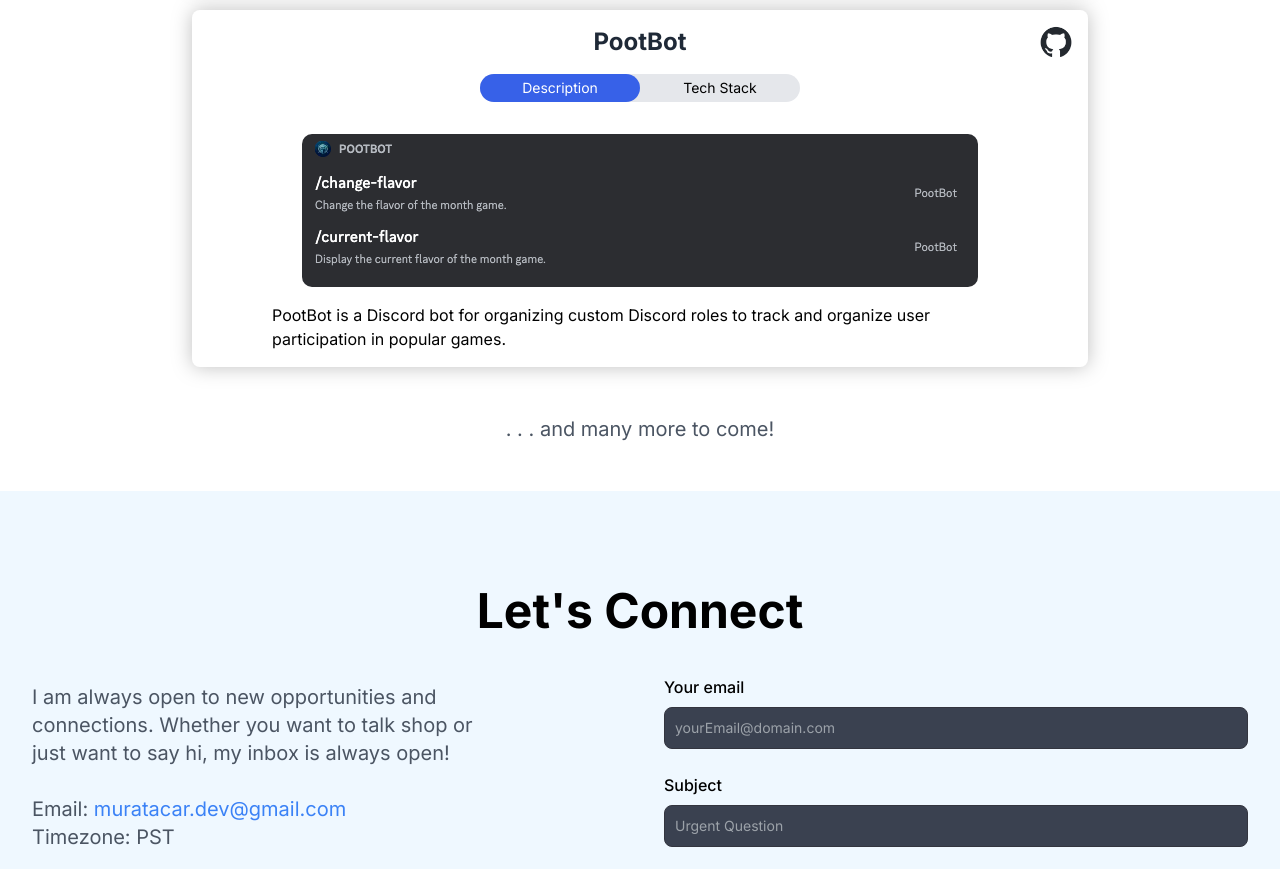
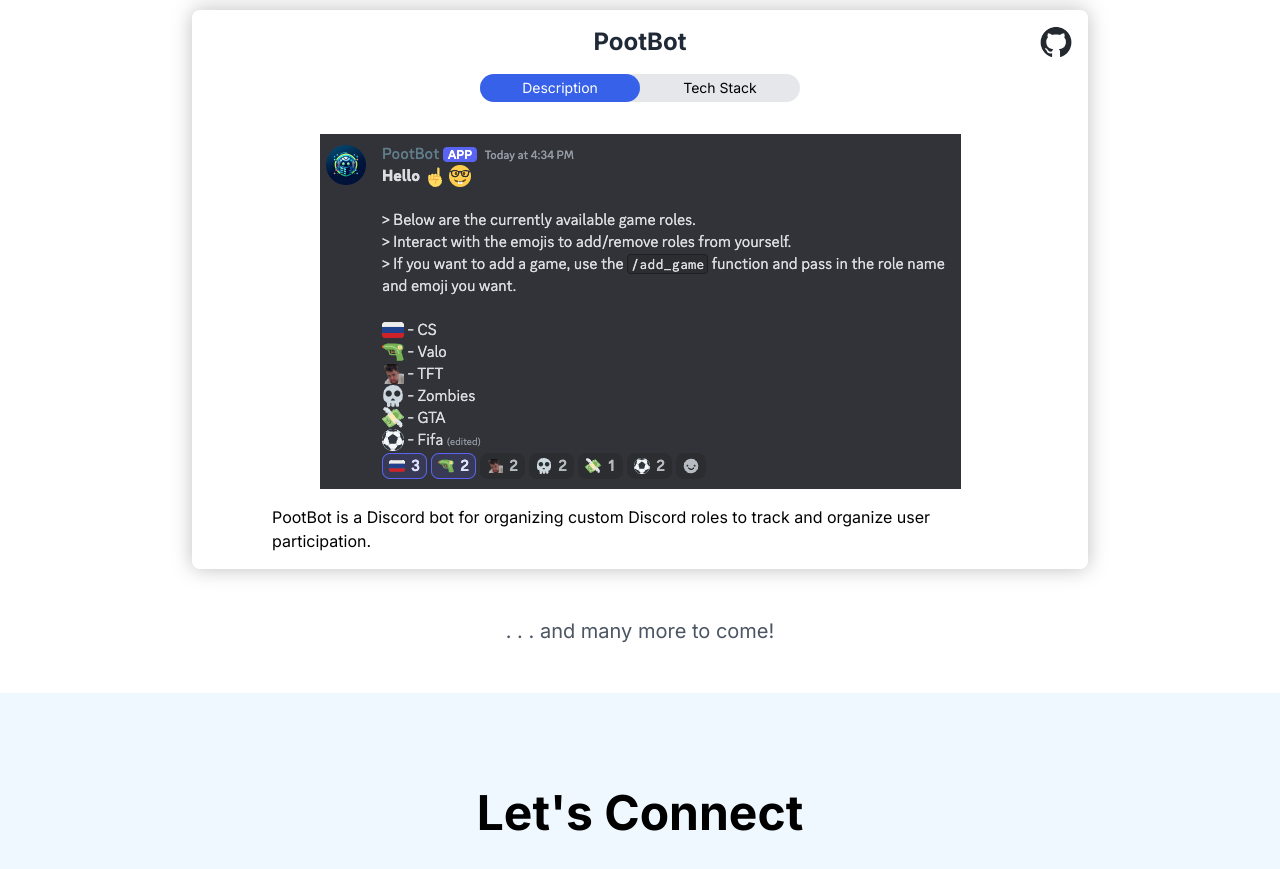
Before and after one commit to AhmetMuratAcar/Portfolio, a Next.js app: page / in a window 1280 px wide. Shown: the part 3620-4489 px from the top of the page. Built offline with nearby package versions, Linux system fonts and the light colour scheme.

Commit message:
Update PootBot project

```diff
--- a/src/app/components/ProjectsSection.jsx
+++ b/src/app/components/ProjectsSection.jsx
@@ -30,9 +30,9 @@ const ProjectsSection = () => {
         },
         {
             name: "PootBot",
-            image: "/images/projects/PootBot/poot2.png",
+            image: "/images/projects/PootBot/Example.webp",
             github: "https://github.com/AhmetMuratAcar/PootBot",
-            description: "PootBot is a Discord bot for organizing custom Discord roles to track and organize user participation in popular games.",
+            description: "PootBot is a Discord bot for organizing custom Discord roles to track and organize user participation.",
             techstack: [
                 { name: "Python", logo: "/images/techstack/Python-logo.png" },
                 { name: "Discord.py", logo: "/images/techstack/discordpy-logo.png" },
```
Also changed, not shown: public/images/projects/PootBot/Example.webp (added).
